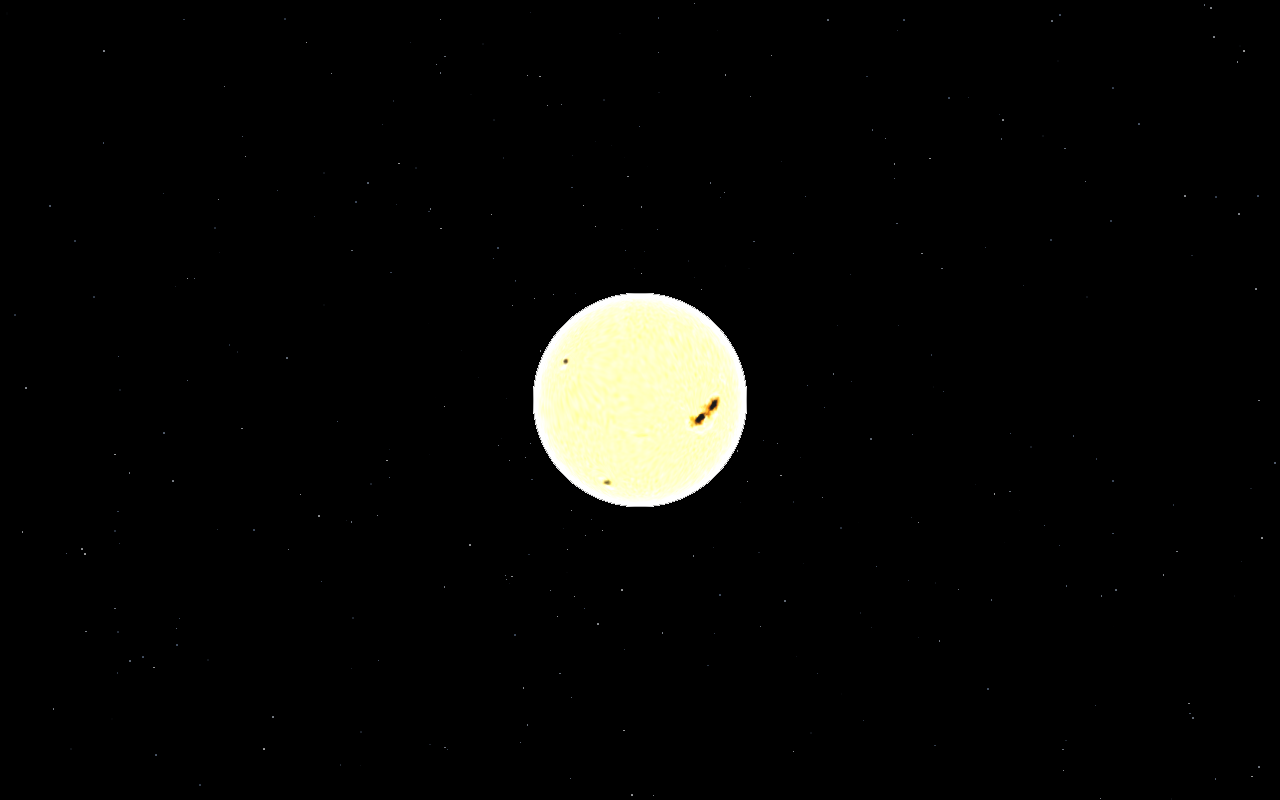
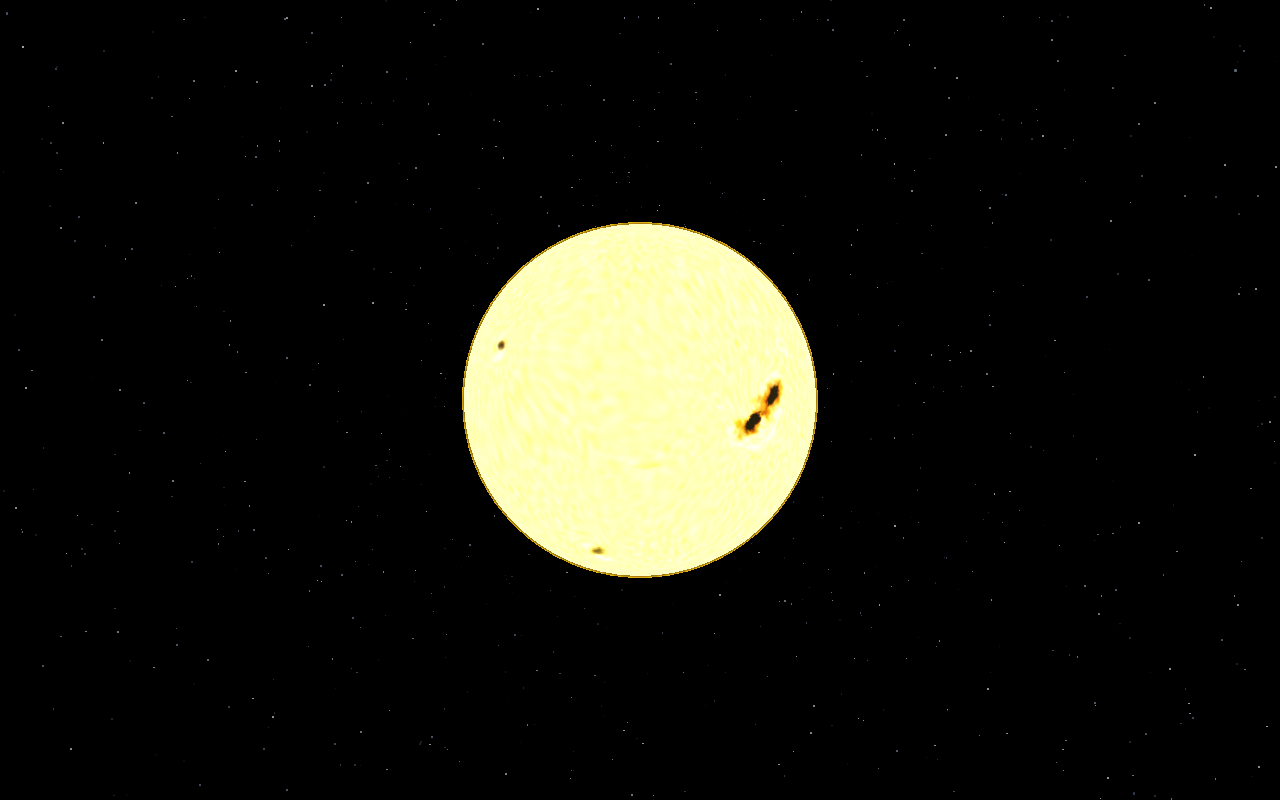
Before and after one commit to coolkidwrik/Solar_System, a plain HTML site: page system/index.html in a window 1280 px wide. Drawn offline with nearby package versions, Linux system fonts and the light colour scheme; animation ran at ten frames a second.

Commit message:
implemented sun in system and minor changes

```diff
--- a/saturn/index.js
+++ b/saturn/index.js
@@ -14,9 +14,9 @@ const {
 let saturn = saturnBuilder();
 scene.add(saturn);
 
-// saturnGroup.add(saturnMesh);         // earthGroup.children[0]
-// saturnGroup.add(ringsMesh);          // earthGroup.children[1]
-// saturnGroup.add(glowMesh);           // earthGroup.children[2]
+// saturnGroup.add(saturnMesh);         // saturnGroup.children[0]
+// saturnGroup.add(ringsMesh);          // saturnGroup.children[1]
+// saturnGroup.add(glowMesh);           // saturnGroup.children[2]
 
 // ambience
 const sunLight = new THREE.DirectionalLight(0xffffff);
--- a/system/index.html
+++ b/system/index.html
@@ -2,7 +2,7 @@
 
 <head>
   <meta charset="UTF-8">
-  <title>Sun Model</title>
+  <title>System Model</title>
   <style>
     body {
       /* Remove the default padding and margin around the canvas */
--- a/system/index.js
+++ b/system/index.js
@@ -1,50 +1,32 @@
 import * as THREE from 'three';
-import { OrbitControls } from 'jsm/controls/OrbitControls.js';
+import { setup } from '../utilities/setup.js';
+import { sunBuilder } from '../utilities/planet_builder/sunBuilder.js';
 
-import getStarfield from "../utilities/getStars.js";
-import { getFresnelMat } from "../utilities/getFresnelMat.js";
+// Setup and return the scene and related objects.
+const {
+  renderer,
+  scene,
+  camera,
+  stars
+} = setup();
 
-// Create a scene
-const w = window.innerWidth;
-const h = window.innerHeight;
-const scene = new THREE.Scene();
+// Create a earth Group model and add elements of the earth to it
+let sun = sunBuilder();
+scene.add(sun);
 
-// Create a camera
-const camera = new THREE.PerspectiveCamera(75, w/h, 0.1, 1000);
-camera.position.z = 5;
+// sunGroup.add(sunMesh);         // sunGroup.children[0]
+// sunGroup.add(glowMesh);        // sunGroup.children[1]
 
-// Create a renderer
-const renderer = new THREE.WebGLRenderer();
-renderer.setSize(w, h);
-document.body.appendChild(renderer.domElement);
+// ambience
+const sunLight = new THREE.DirectionalLight(0xffffff);
+sunLight.position.set(0, 0, 0); // Sun is at the center
+sunLight.castShadow = true; // Enable shadow casting
+sunLight.shadow.mapSize.width = 2048; // Shadow map size
+sunLight.shadow.mapSize.height = 2048;
+sunLight.shadow.camera.near = 0.5;
+sunLight.shadow.camera.far = 500;
+scene.add(sunLight);
 
-// Create a sun
-const sunGroup = new THREE.Group();
-scene.add(sunGroup);
-new OrbitControls(camera, renderer.domElement);
-const detail = 12; // changes number of edges on the sphere
-const loader = new THREE.TextureLoader();
-const geometry = new THREE.IcosahedronGeometry(1, detail);
-const material = new THREE.MeshPhongMaterial({
-  map: loader.load("../textures/sunmap.jpg"),
-});
-const sunMesh = new THREE.Mesh(geometry, material);
-sunGroup.add(sunMesh);
-
-const hemisphereLight = new THREE.HemisphereLight(0xffffff, 0xffffff);
-scene.add(hemisphereLight);
-
-const fresnelMat = getFresnelMat();
-const glowMesh = new THREE.Mesh(geometry, fresnelMat);
-glowMesh.scale.setScalar(1.01);
-sunGroup.add(glowMesh);
-
-const stars = getStarfield({numStars: 2000});
-scene.add(stars);
-
-const sunLight = new THREE.DirectionalLight(0xffffff);
-sunLight.position.set(0, 0, 0);
-scene.add(sunLight);
 
 
 
@@ -52,7 +34,8 @@ scene.add(sunLight);
 function animate() {
     requestAnimationFrame(animate);
 
-    sunMesh.rotation.y += 0.002;
+    sun.children[0].rotation.y += 0.002;
+    // sun.children[1].rotation.y += 0.002;
     stars.rotation.y -= 0.0002;
 
     // Render the scene
@@ -61,14 +44,3 @@ function animate() {
 
 // Start the animation loop
 animate();
-
-
-// handle window resize
-function handleWindowResize () {
-    let w = window.innerWidth;
-    let h = window.innerHeight;
-    camera.aspect = w / h;
-    camera.updateProjectionMatrix();
-    renderer.setSize(w, h);
-  }
-  window.addEventListener('resize', handleWindowResize, false);
--- a/utilities/getOrbitalPosition.js
+++ b/utilities/getOrbitalPosition.js
@@ -34,8 +34,8 @@ function getOrbitalPosition(orbitalRadius, mass1, mass2, moon, planet) {
   // Update moon's position
   // the angle between the current position vector and the x-axis
   const angle = Math.atan2(moon.position.z, moon.position.x);
-  const newX = Math.cos(angle + angleIncrement) * moonOrbitRadius;
-  const newZ = Math.sin(angle + angleIncrement) * moonOrbitRadius;
+  const newX = planet.position.x + Math.cos(angle + angleIncrement) * moonOrbitRadius;
+  const newZ = planet.position.z + Math.sin(angle + angleIncrement) * moonOrbitRadius;
 
     return { newX, newZ };
 }
--- /dev/null
+++ b/utilities/planet_builder/sunBuilder.js
@@ -0,0 +1,59 @@
+import * as THREE from 'three';
+import { getFresnelMat } from '../getFresnelMat.js';
+
+function sunBuilder() {
+
+    // Create a sun Group model and add elements of the sun to it
+    const sunGroup = new THREE.Group();
+    const axial_tilt = 6 * Math.PI / 180; // approx 6 degrees off the planatal plane
+    sunGroup.rotation.z = axial_tilt;
+    const detail = 12; // changes number of edges on the sphere
+    const loader = new THREE.TextureLoader();
+
+    // create the round planet geometry
+    const geometry = new THREE.IcosahedronGeometry(1, detail);
+
+
+    // describe materials to make up the sun
+
+    // sun texture
+    const material = new THREE.MeshPhongMaterial({
+        map: loader.load("../textures/sunmap.jpg"),
+        emissive: new THREE.Color(0xffffff), // Set the emissive color to white or any other bright color
+        emissiveIntensity: 0.05, // Increase the emissive intensity to make the rings brighter
+    });
+
+    // // create atmospheric glow
+    const fresnelMat = getFresnelMat(0xebb515, 0xebb515);
+
+
+
+
+    // create meshes for each material
+    const sunMesh = new THREE.Mesh(geometry, material);
+    sunMesh.castShadow = false;
+    sunMesh.receiveShadow = false;
+
+    const glowMesh = new THREE.Mesh(geometry, fresnelMat);
+    glowMesh.castShadow = false;
+    glowMesh.receiveShadow = false;
+    glowMesh.scale.setScalar(1.01);
+
+
+
+    // add elements to earthGroup in order
+    sunGroup.add(sunMesh);           // sunGroup.children[0]
+    sunGroup.add(glowMesh);          // sunGroup.children[1]
+
+    // Hemisphere light to simulate ambient lighting
+    const hemiLight = new THREE.HemisphereLight(0xffffff, 0xffffff, 1);
+    sunGroup.add(hemiLight);
+
+
+    // scale earth group
+    sunGroup.scale.setScalar(1.6);
+
+    return sunGroup;
+}
+
+export { sunBuilder };
```
Also changed, not shown: utilities/planet_builder/saturnBuilder.js (+4 -4 lines).
